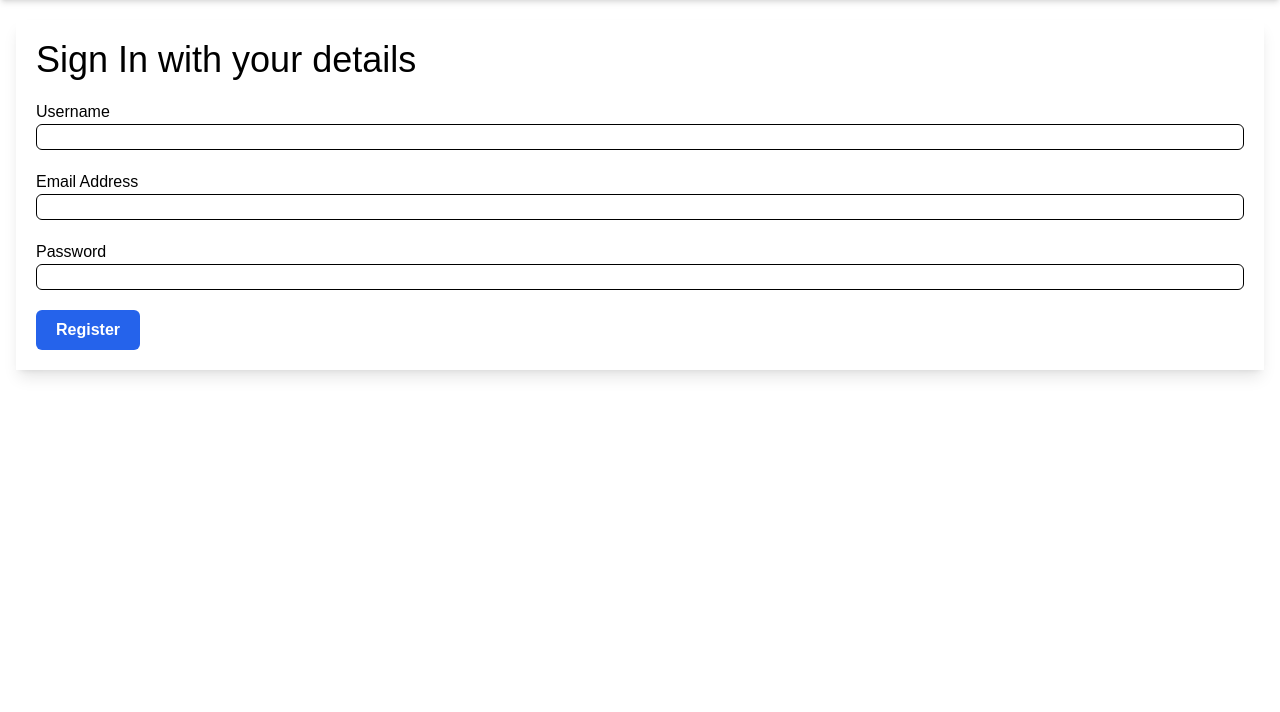
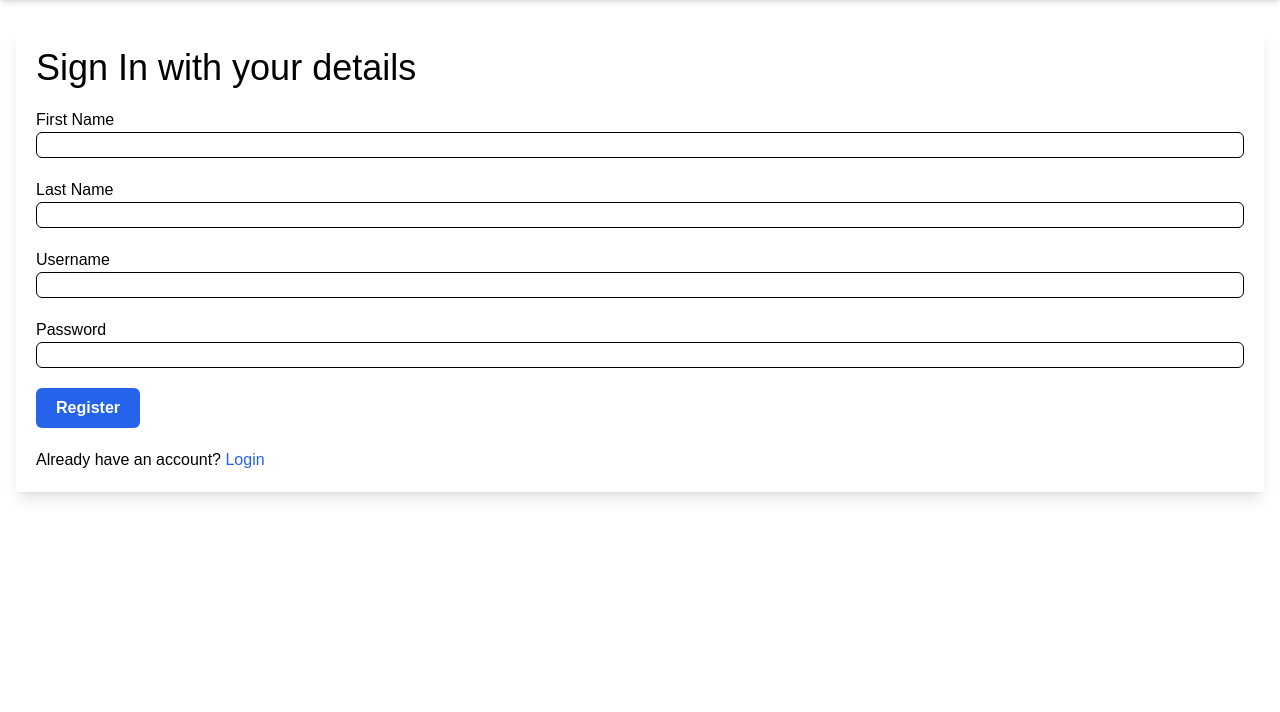
Before and after one commit to rehan-ankalgi-7t2/vichar-sagar-django, a Django app: page /vicharsagar/register/ in a window 1280 px wide. Shown: the part 72-784 px from the top of the page. Run offline with Django 5.2, Linux system fonts and the light colour scheme; some libraries are stand-ins or nearby versions.

Commit message:
register action complete

```diff
--- a/config/vicharsagar/templates/vicharsagar/register.html
+++ b/config/vicharsagar/templates/vicharsagar/register.html
@@ -2,21 +2,35 @@
 {% block title %}Register - Vichar Sagar{% endblock title %}
 {% block content %}
     <div class="container mx-auto px-4 py-5 min-h-screen">
-        <form action="" class="shadow-lg p-5 flex flex-col items-start gap-5">
+        <div class="flex flex-col gap-2 mb-2">
+            {% if success_message %}
+                <span class="p-4 rounded-md bg-green-100 text-green-700">✅ {{success_message}}</span>
+            {% endif %}
+            {% if error_message %}
+                <span class="p-4 rounded-md bg-red-100 text-red-700">❌ {{error_message}}</span>
+            {% endif %}
+        </div>
+        <form method="POST" class="shadow-lg p-5 flex flex-col items-start gap-5">
+            {% csrf_token %}
             <h1 class="text-4xl">Sign In with your details</h1>
+            <div class="w-full">
+                <label for="first_name" class="block">First Name</label>
+                <input type="text" name="first_name" id="first_name" class="min-w-full block border border-black focus:border-blue-600 focus:border-2 rounded-md">
+            </div>
+            <div class="w-full">
+                <label for="last_name" class="block">Last Name</label>
+                <input type="text" name="last_name" id="last_name" class="min-w-full block border border-black focus:border-blue-600 focus:border-2 rounded-md">
+            </div>
             <div class="w-full">
                 <label for="username" class="block">Username</label>
                 <input type="text" name="username" id="username" class="min-w-full block border border-black focus:border-blue-600 focus:border-2 rounded-md">
             </div>
             <div class="w-full">
-                <label for="email" class="block">Email Address</label>
-                <input type="email" name="email" id="email" class="min-w-full block border border-black focus:border-blue-600 focus:border-2 rounded-md">
-            </div>
-            <div class="w-full">
                 <label for="password" class="block">Password</label>
-                <input type="text" name="password" id="password" class="min-w-full block border border-black focus:border-blue-600 focus:border-2 rounded-md">
+                <input type="password" name="password" id="password" class="min-w-full block border border-black focus:border-blue-600 focus:border-2 rounded-md">
             </div>
             <input type="submit" value="Register" class="py-2 px-5 bg-blue-600 text-white font-semibold rounded-md">
+            <p>Already have an account? <a href="/vicharsagar/login/" class="font-medium text-blue-600">Login</a></p>
         </form>
     </div>
 {% endblock content %}
--- a/config/vicharsagar/views.py
+++ b/config/vicharsagar/views.py
@@ -25,4 +25,45 @@ def login(request):
     return render(request, "vicharsagar/login.html")
 
 def register(request):
+    if request.method == "POST":
+        first_name = request.POST.get("first_name")
+        last_name = request.POST.get("last_name")
+        username = request.POST.get("username")
+        password = request.POST.get("password")
+
+        try:
+            # Attempting to create  a new user
+            new_user = User.objects.create_user(
+                first_name = first_name,
+                last_name = last_name,
+                username = username,
+                password = password
+            )
+            new_user.save()
+
+            context = {
+                "success_message": "Registration successfull! Please log in."
+            }
+
+            return render(request, "vicharsagar/login.html", context)
+
+        # handles db integrity errors like, already existing record
+        except IntegrityError as e:
+            if "username" in str(e):
+                context = {
+                    "error_message": "Username already exists."
+                }
+            else:
+                context = {
+                    "error_message": "Email already in use."
+                }
+            return render(request, "vicharsagar/register.html", context)
+        # catch any other unexpected error / exceptions
+        except Exception as e:
+            context = {
+                "error_message": "An error occurred during registration. Please try again."
+                }
+            return render(request, "vicharsagar/register.html", context)
+
+
     return render(request, "vicharsagar/register.html")
```
Also changed, not shown: config/vicharsagar/templates/vicharsagar/login.html (+10 -1 lines).
